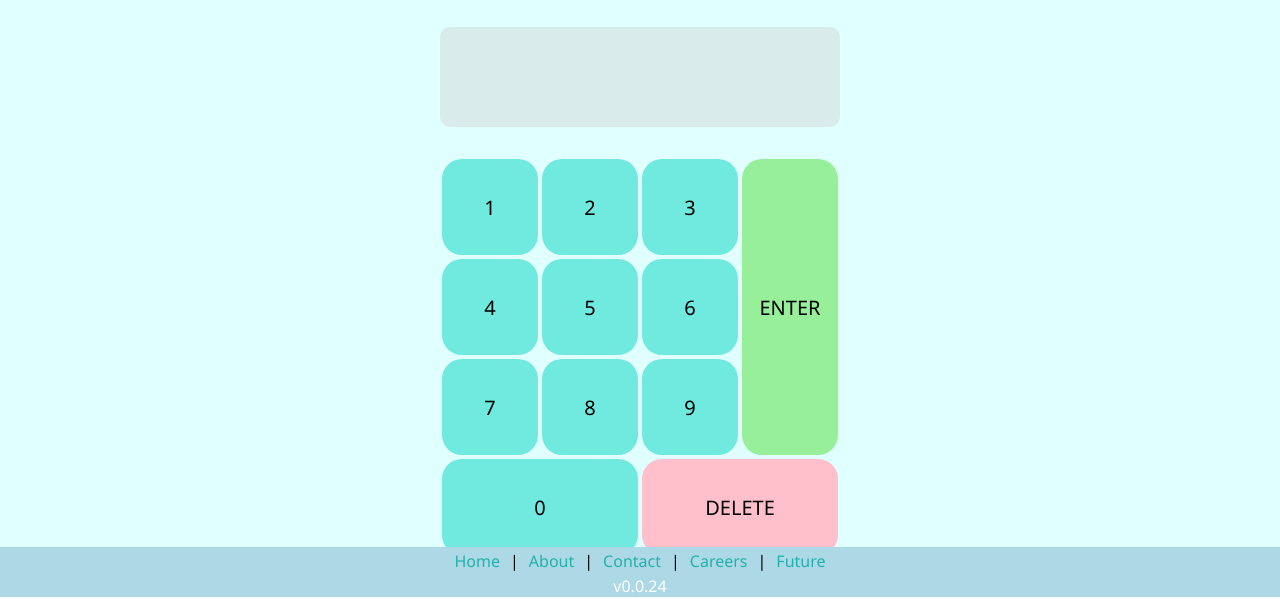
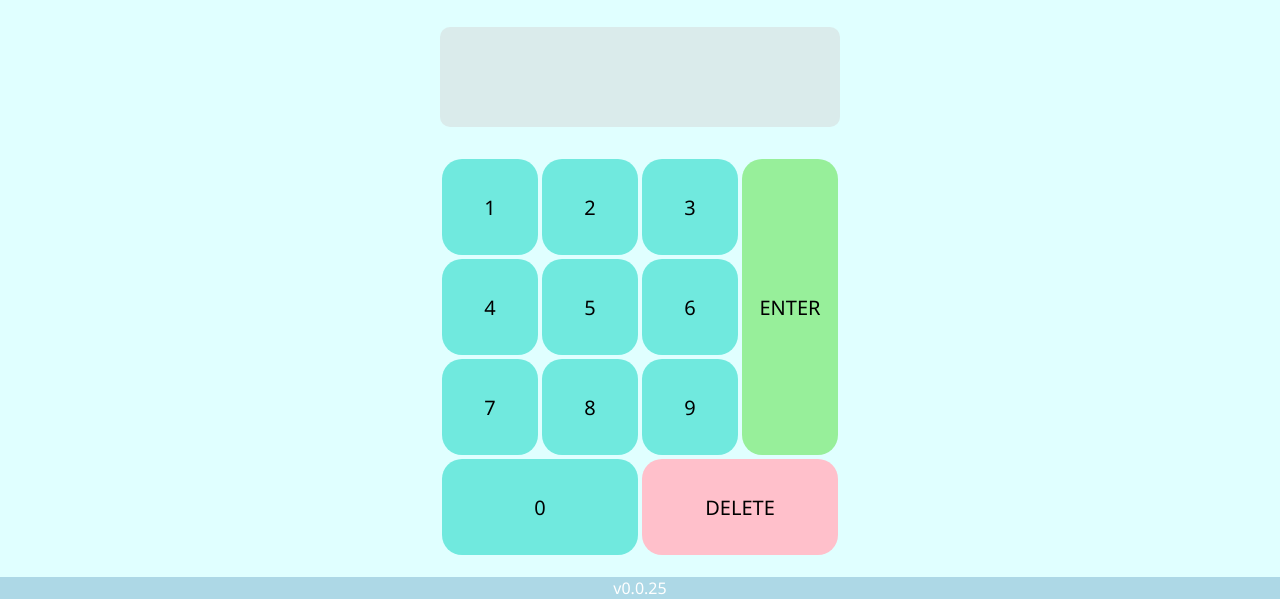
Before and after one commit to ya5e2n/super-math, a plain HTML site: page src/index.html in a window 1280 px wide. Shown: the part 203-802 px from the top of the page. Drawn offline with nearby package versions, Linux system fonts and the light colour scheme.

Commit message:
Temp removing pages menu from home screen

```diff
--- a/src/index.html
+++ b/src/index.html
@@ -110,17 +110,6 @@
     </main>
 
     <footer>
-      <ul class="nav-ul">
-        <li class="nav-item"><a href="index.html">Home</a></li>
-        <li class="nav-item">|</li>
-        <li class="nav-item"><a href="about.html">About</a></li>
-        <li class="nav-item">|</li>
-        <li class="nav-item"><a href="contact.html">Contact</a></li>
-        <li class="nav-item">|</li>
-        <li class="nav-item"><a href="careers.html">Careers</a></li>
-        <li class="nav-item">|</li>
-        <li class="nav-item"><a href="future.html">Future</a></li>
-      </ul>
       <div id="version"></div>
     </footer>
   </body>
--- a/src/script.js
+++ b/src/script.js
@@ -20,7 +20,7 @@ const number = document.querySelectorAll(".num"),
   version = document.querySelector("#version");
 
 // *** App Version ***
-version.innerHTML = "v0.0.24";
+version.innerHTML = "v0.0.25";
 
 score.innerHTML = 0;
 var countCorrect = 0;
--- a/src/styles.css
+++ b/src/styles.css
@@ -557,7 +557,7 @@ main.correct {
 /* Footer */
 footer {
   margin: 0;
-  position: fixed;
+  /* position: fixed; */
   bottom: 0;
   width: 100%;
   background: lightblue;
```
